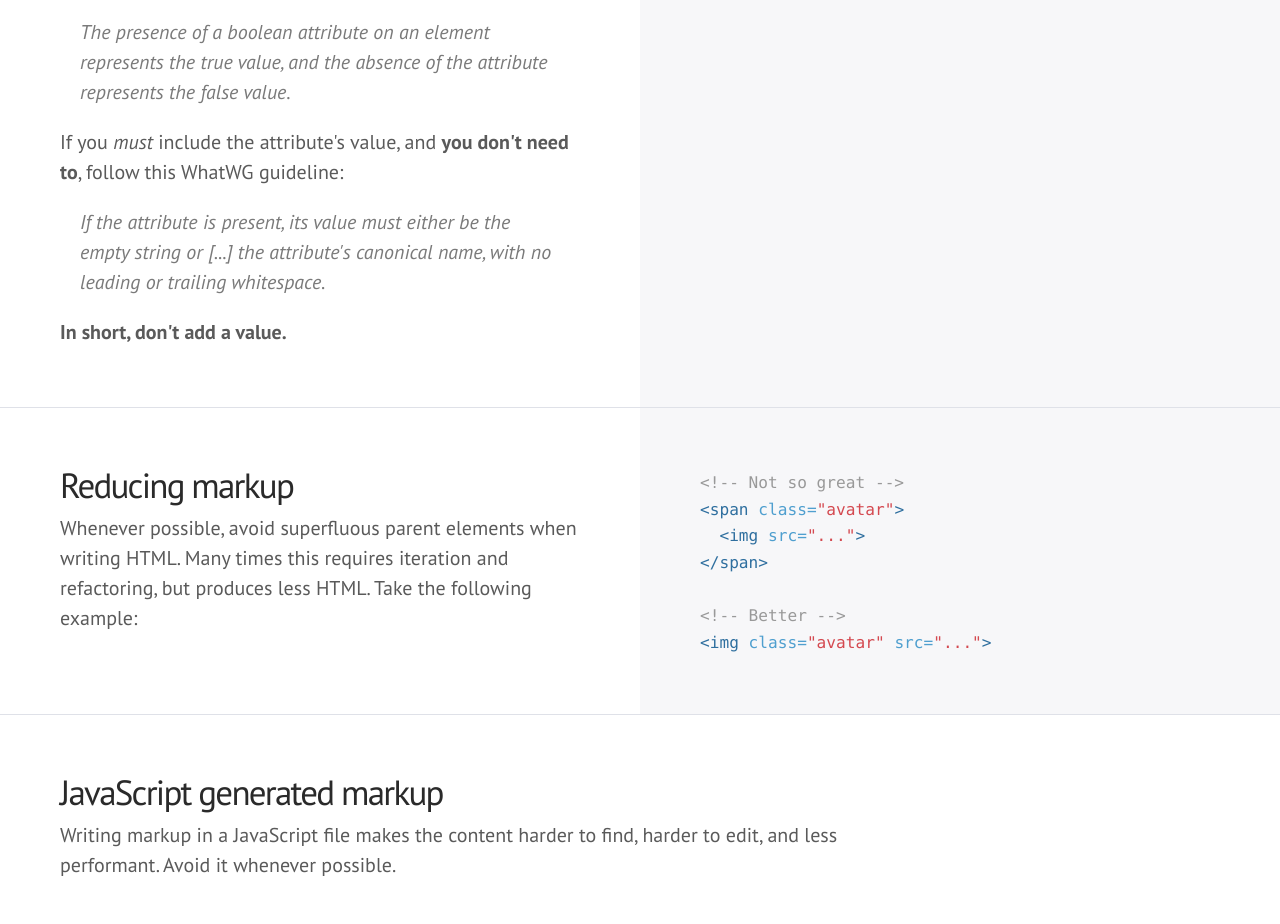
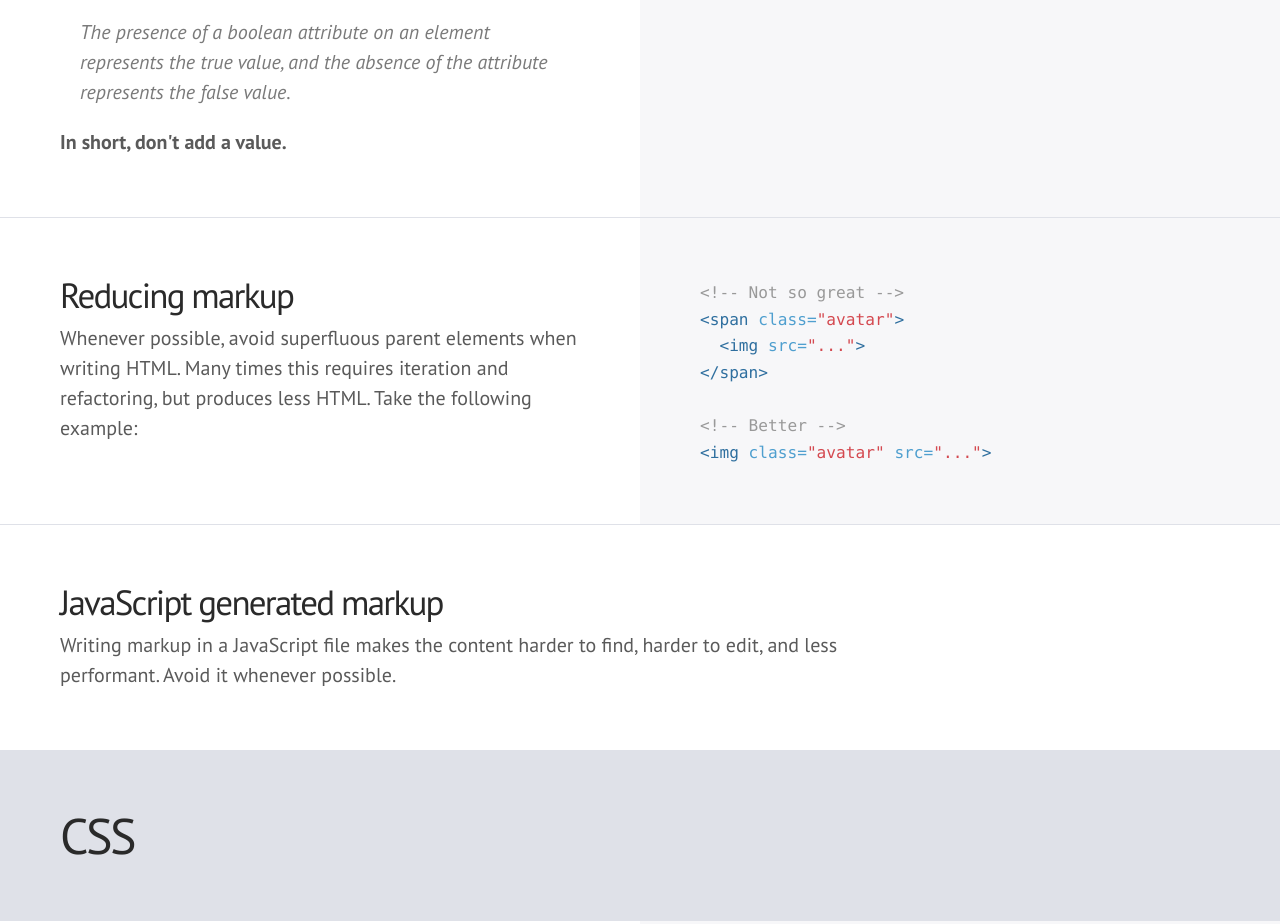
Before and after one commit to PurdueAgComm/guide, a plain HTML site: page index.html in a window 1280 px wide. Shown: the part 4992-5916 px from the top of the page. Drawn offline with Linux system fonts and the light colour scheme; a web font is replaced by a local one.

Commit message:
fixes #3

```diff
--- a/index.html
+++ b/index.html
@@ -230,10 +230,6 @@
     <p>For further reading, consult the <a href="http://www.whatwg.org/specs/web-apps/current-work/multipage/common-microsyntaxes.html#boolean-attributes">WhatWG section on boolean attributes</a>:</p>
     <blockquote>
       <p>The presence of a boolean attribute on an element represents the true value, and the absence of the attribute represents the false value.</p>
-    </blockquote>
-    <p>If you <em>must</em> include the attribute's value, and <strong>you don't need to</strong>, follow this WhatWG guideline:</p>
-    <blockquote>
-      <p>If the attribute is present, its value must either be the empty string or [...] the attribute's canonical name, with no leading or trailing whitespace.</p>
     </blockquote>
     <p><strong>In short, don't add a value.</strong></p>
   </div>
```
